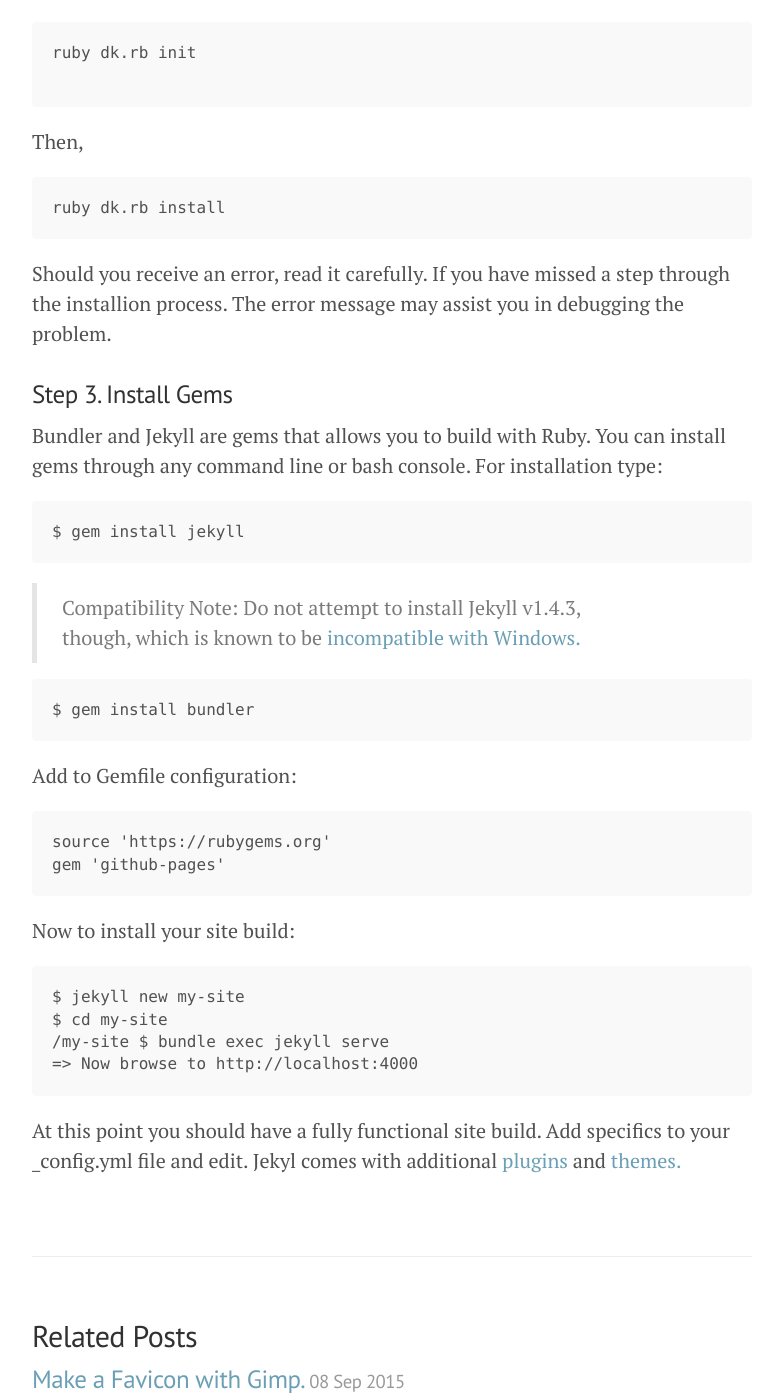
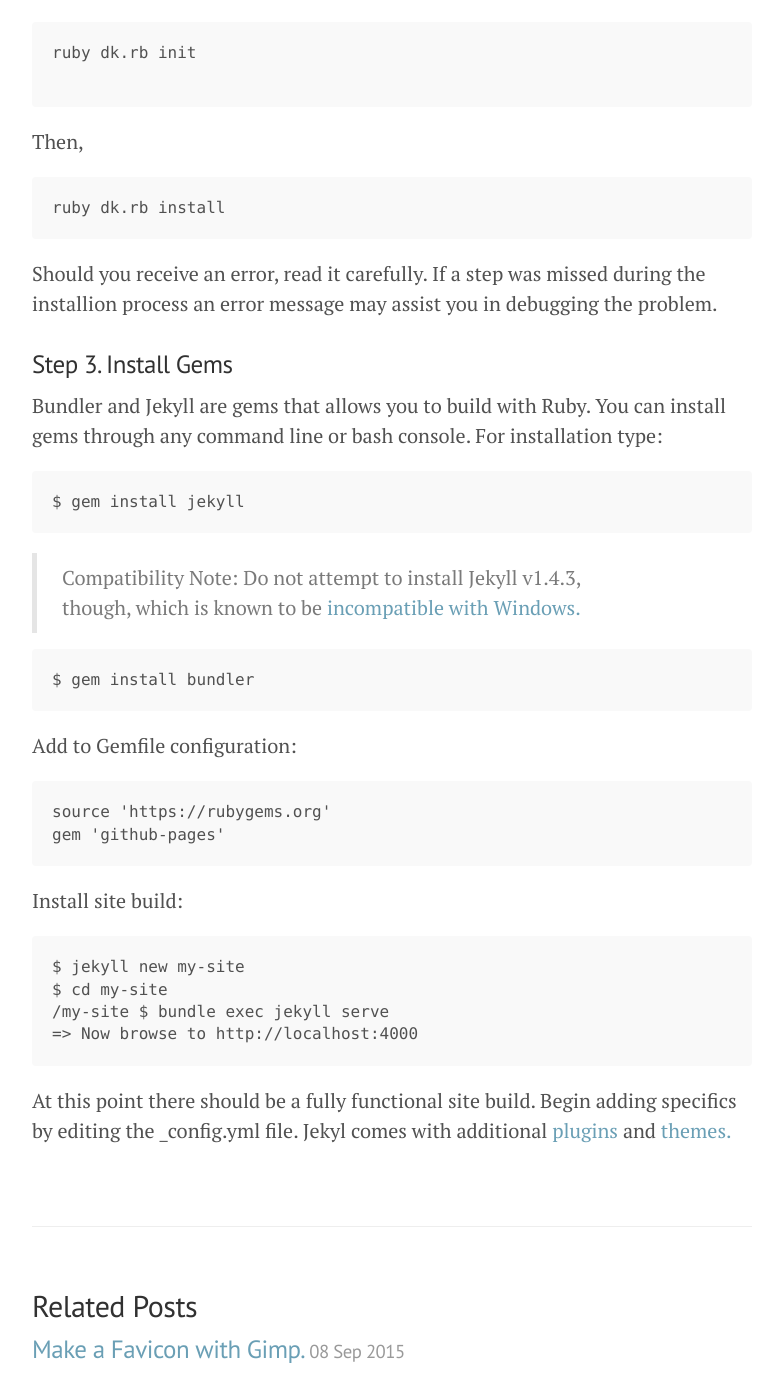
Before and after one commit to indexcosmos/indexcosmos.github.io, a Jekyll site: the page built from _posts/2015-08-28-how-I-made-my-github-page.md, in a window 1280 px wide and 1400 px high, scrolled down 1887 px. Shown: the whole window, without its empty margins (248-1015 px from the left). Built offline with Jekyll 4.4.1, drawn with Linux system fonts in a browser that asks for light colours; Markdown is read by kramdown in place of the engine named in the settings.

Commit message:
update file

````diff
--- a/_posts/2015-08-28-how-I-made-my-github-page.md
+++ b/_posts/2015-08-28-how-I-made-my-github-page.md
@@ -70,7 +70,7 @@ ruby dk.rb install
 ```
 
 
-Should you receive an error, read it carefully. If you have missed a step through the installion process. The error message may assist you in debugging the problem.
+Should you receive an error, read it carefully. If a step was missed during the installion process an error message may assist you in debugging the problem.
 
 ### Step 3. Install Gems
 
@@ -96,7 +96,7 @@ source 'https://rubygems.org'
 gem 'github-pages'
 ```
 
-Now to install your site build:
+Install site build:
 
 ```
 $ jekyll new my-site
@@ -105,4 +105,4 @@ $ cd my-site
 => Now browse to http://localhost:4000
 ```
 
-At this point you should have a fully functional site build. Add specifics to your _config.yml file and edit. Jekyl comes with additional [plugins](http://jekyllrb.com/docs/plugins/) and [themes.](http://jekyllthemes.org/)
+At this point there should be a fully functional site build. Begin adding specifics by editing the _config.yml file. Jekyl comes with additional [plugins](http://jekyllrb.com/docs/plugins/) and [themes.](http://jekyllthemes.org/)
````
